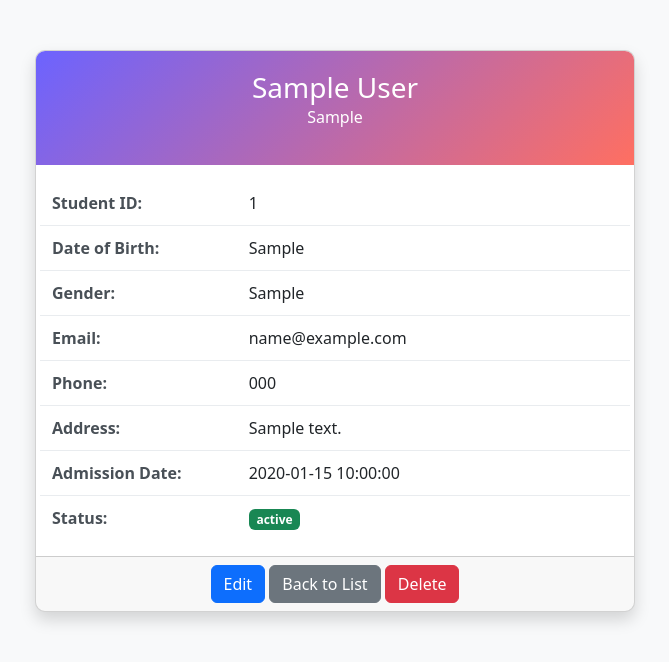
After one commit to MadhunitaMitra/python, a Flask app: page /view/1 in a window 1280 px wide. The commit adds this page. Shown: the top 662 px of the page, without its empty margins (305-974 px from the left). Run offline with Flask 3, Linux system fonts and the light colour scheme; tables that the repository leaves empty or names only in its code hold one stand-in row (values such as "Sample post").

Commit message:
added edit, delete and view student page

```diff
--- a/app.py
+++ b/app.py
@@ -1,4 +1,4 @@
-from flask import Flask, render_template, request
+from flask import Flask, render_template, request, redirect,url_for
 import mysql.connector
 
 app = Flask(__name__)
@@ -52,5 +52,52 @@ def view():
     conn.close()
     return render_template('view.html', students=students)
 
+@app.route('/delete/<int:id>')
+def delete(id):
+    conn = get_db_connection()
+    cursor = conn.cursor()
+    cursor.execute("DELETE FROM students WHERE student_id = %s", (id,))
+    conn.commit()
+    cursor.close()
+    conn.close()
+    return redirect(url_for('view'))
+
+@app.route('/edit/<int:id>')
+def edit(id):
+    conn = get_db_connection()
+    cursor = conn.cursor(dictionary=True)
+    cursor.execute("SELECT * FROM students WHERE student_id = %s", (id,))
+    student = cursor.fetchone()
+    cursor.close()
+    conn.close()
+    return render_template('edit.html', student=student)
+
+@app.route('/update/<int:id>', methods=['POST'])
+def update(id):
+    name = request.form['full_name']
+    dob = request.form['dob']
+    gender = request.form['gender']
+    department = request.form['department']
+    email = request.form['email']
+    phone = request.form['phone']
+    address = request.form['address']
+    conn = get_db_connection()
+    cursor = conn.cursor()
+    cursor.execute("UPDATE students SET full_name = %s, dob = %s, gender = %s, department = %s, email = %s, phone = %s, address = %s WHERE student_id = %s", (name, dob, gender, department, email, phone, address, id))
+    conn.commit()
+    cursor.close()
+    conn.close()
+    return redirect(url_for('view'))
+
+@app.route('/view/<int:id>')
+def view_student(id):
+    conn = get_db_connection()
+    cursor = conn.cursor(dictionary=True)
+    cursor.execute("SELECT * FROM students WHERE student_id = %s", (id,))
+    student = cursor.fetchone()
+    cursor.close()
+    conn.close()
+    return render_template('view_student.html', student=student)
+
 if __name__ == '__main__':
     app.run(debug=True,port=5050)
--- /dev/null
+++ b/templates/view_student.html
@@ -0,0 +1,92 @@
+<!DOCTYPE html>
+<html lang="en">
+<head>
+    <meta charset="UTF-8">
+    <meta name="viewport" content="width=device-width, initial-scale=1.0">
+    <title>View Student</title>
+    <!-- Bootstrap CSS -->
+    <link href="https://cdn.jsdelivr.net/npm/bootstrap@5.3.2/dist/css/bootstrap.min.css" rel="stylesheet">
+    <style>
+        body {
+            background-color: #f8f9fa;
+        }
+        .student-card {
+            max-width: 600px;
+            margin: 50px auto;
+            border-radius: 10px;
+            overflow: hidden;
+        }
+        .student-header {
+            background: linear-gradient(135deg, #6c63ff, #ff6f61);
+            color: white;
+            padding: 20px;
+            text-align: center;
+        }
+        .student-header h3 {
+            margin-bottom: 0;
+        }
+        .student-info .row {
+            padding: 10px 0;
+            border-bottom: 1px solid #e9ecef;
+        }
+        .student-info .row:last-child {
+            border-bottom: none;
+        }
+        .label {
+            font-weight: 600;
+            color: #495057;
+        }
+    </style>
+</head>
+<body>
+
+    <div class="card shadow student-card">
+        <div class="student-header">
+            <h3>{{ student.full_name }}</h3>
+            <p>{{ student.department }}</p>
+        </div>
+        <div class="card-body student-info">
+            <div class="row">
+                <div class="col-4 label">Student ID:</div>
+                <div class="col-8">{{ student.student_id }}</div>
+            </div>
+            <div class="row">
+                <div class="col-4 label">Date of Birth:</div>
+                <div class="col-8">{{ student.dob }}</div>
+            </div>
+            <div class="row">
+                <div class="col-4 label">Gender:</div>
+                <div class="col-8">{{ student.gender }}</div>
+            </div>
+            <div class="row">
+                <div class="col-4 label">Email:</div>
+                <div class="col-8">{{ student.email }}</div>
+            </div>
+            <div class="row">
+                <div class="col-4 label">Phone:</div>
+                <div class="col-8">{{ student.phone }}</div>
+            </div>
+            <div class="row">
+                <div class="col-4 label">Address:</div>
+                <div class="col-8">{{ student.address }}</div>
+            </div>
+            <div class="row">
+                <div class="col-4 label">Admission Date:</div>
+                <div class="col-8">{{ student.admission_date }}</div>
+            </div>
+            <div class="row">
+                <div class="col-4 label">Status:</div>
+                <div class="col-8"><span class="badge bg-success">{{ student.status }}</span></div>
+            </div>
+        </div>
+        <div class="card-footer text-center">
+            <a href="/edit/{{ student.student_id }}" class="btn btn-primary">Edit</a>
+            <a href="/view" class="btn btn-secondary">Back to List</a>
+            <a href="/delete/{{ student.student_id }}" class="btn btn-danger">Delete</a>
+        </div>
+    </div>
+
+    <!-- Bootstrap JS -->
+    <script src="https://cdn.jsdelivr.net/npm/bootstrap@5.3.2/dist/js/bootstrap.bundle.min.js"></script>
+</body>
+</html>
```
Also changed, not shown: templates/edit.html (added, +53 -0 lines), templates/view.html (+8 -2 lines).
